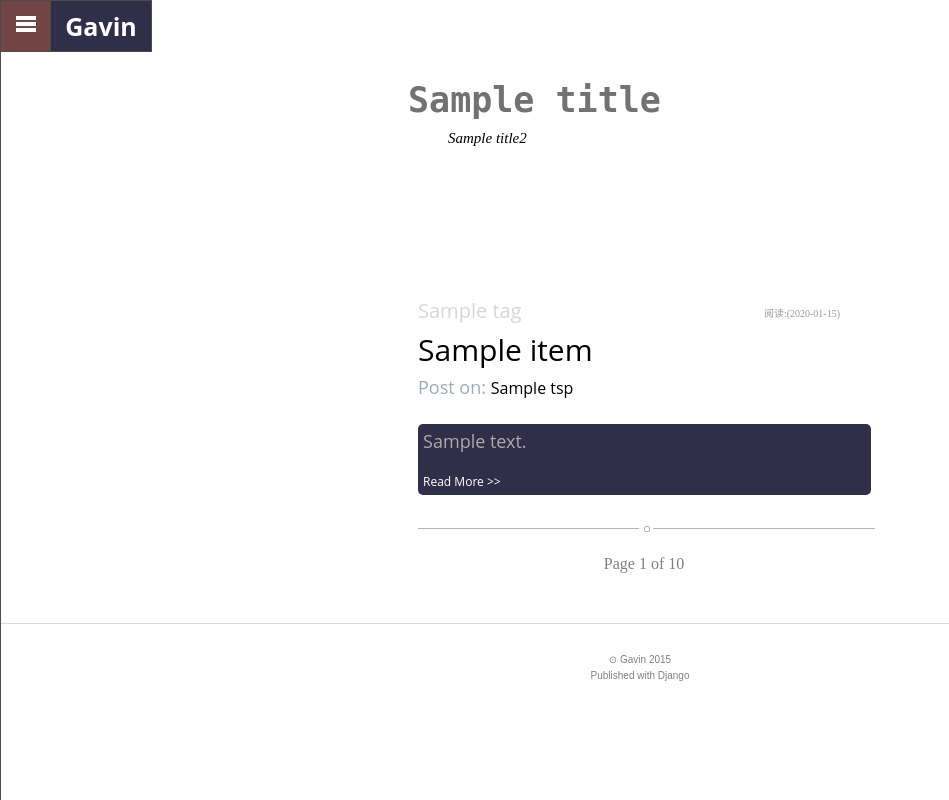
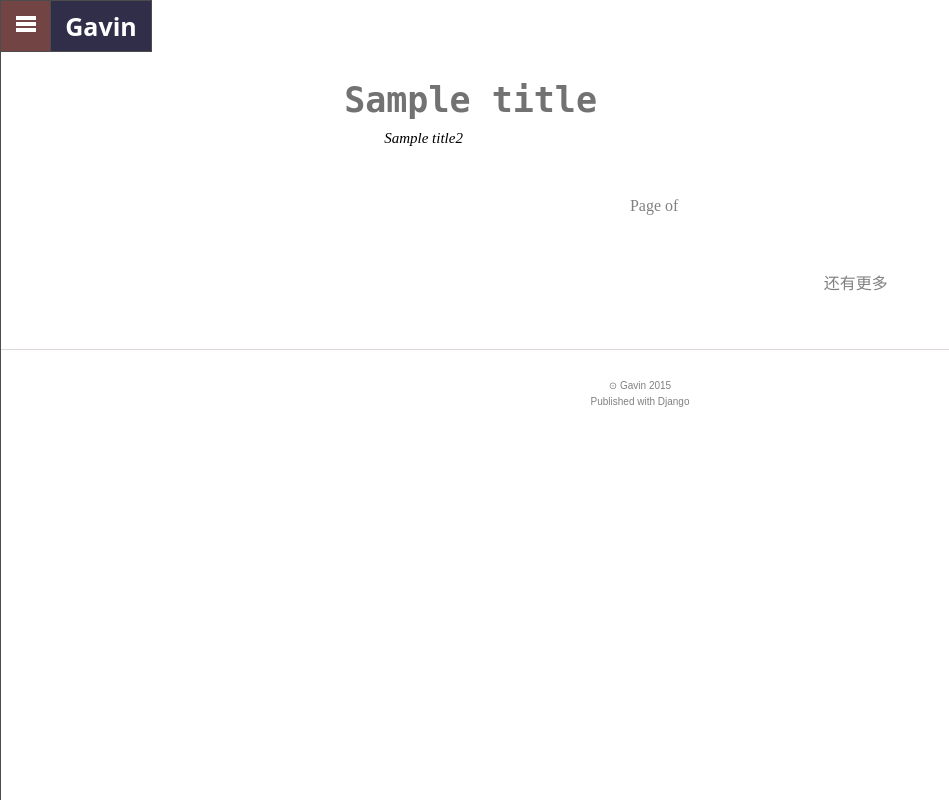
Before and after one commit to gavin9402/mysite, a Django app: template myblog/templates/index.html in a window 1280 px wide. Shown: the whole page, without its empty margins (0-949 px from the left). Run offline with Django 3.2, Linux system fonts and the light colour scheme; the template is opened without the code that fills it: most values are stand-ins (such as "Sample title", 1, 10 or a date in 2020); parts of the project's set-up code (start-up, migrations or seed data) failed here and were passed over.

Commit message:
Split data && add showBody action.

```diff
--- a/myblog/templates/basic.html
+++ b/myblog/templates/basic.html
@@ -21,9 +21,6 @@
 			</div>
 			{% block detail %}
 			{% endblock %}
-		</div>
-		<div id="page">
-			<p>Page {{ page }} of {{ pageTotal }} </p>
 		</div>
 		{% endblock %}
 	</div>
@@ -89,7 +86,16 @@ var tagsShow = false;
 
 $(function(){
 		onAction();
+		showBody();
 		});
+
+function showBody() {
+	$("body").animate(
+			{opacity: 1},
+			600,
+			function() {
+			});
+}
 
 function onAction() {
 	$(".play").on("click", slidePlay);
--- a/myblog/templates/index.html
+++ b/myblog/templates/index.html
@@ -1,46 +1,133 @@
 {% extends "basic.html" %}
-
+{% load mark %}
 {% block title %}Blog{% endblock %}
 
 {% block detail %}
-			{% for item in articles %}
-				<div class="warp">
-				<div class="section">
-					<div class="tag">
-						{{ item.tag }}
-					</div>
-					<div class="scan-time">
-						阅读:({{ item.scanTimes }})
-					</div>
-						<div class="title">
-					<a href="/article/{{ item.articleId}}">
-							{{ item.title }}
-					</a>
-						</div>
-					<div class="tsp">
-						<label class="post-meta">Post on: </label>
-						{{ item.tsp }}
-					</div>
-					<div class="desc">
-						{{ item.desc }}
-						<div class="read-more">
-							<a style="color: white" href="/article/{{ item.articleId}}">
-								Read More >>
-							</a>
-						</div>
-					</div>
-					<div class="separator">
-						<div class="separator-side">
-						</div>
-						<div class="separator-center">
-							<div class="separator-circle">
-							</div>
-						</div>
-						<div class="separator-side">
-						</div>
-					</div>
-				</div>
-				</div>
-			{% endfor %}
+<style>
+	#nextPage {
+		float: right;
+		display: inline-block;
+		color: grey;
+		margin-top: 50px;
+		padding-top: 5px;
+		padding-bottom: 5px;
+		text-align: center;
+		cursor: pointer;
+		width: 35%;
+		font-family: FZShuTi;
+	}
+</style>
+
+		<div id="detail">
+		</div>
+		<div id="page">
+			<p>Page
+			<label id="page_this"></label>
+			of
+			<label id="page_num"></label>
+			</p>
+		</div>
+
+		<div>
+		<div id="nextPage" onclick="nextPage()">
+			还有更多
+		</div>
+		</div>
+
+<script>
+
+	var page = 1;
+	$(function() {
+		getArticlePage();
+	});
+
+	function nextPage() {
+		page += 1;
+		getArticlePage();
+	}
+
+	function getArticlePage() {
+		$.ajax({
+			url: "/getArticlePage/",
+			type: "POST",
+			dataType: "text json",
+			data: {
+				"page": page,
+			},
+			success: function(data) {
+				setPageData(data);
+			},
+			error: function(XMLHttpRequest,
+					   		textStatus,
+					   		errorThrown) {
+				alert(XMLHttpRequest.status);
+				alert(XMLHttpRequest.readyState);
+				alert(textStatus);
+			},
+		});
+	}
+
+	function getSectionHtml(article) {
+		var html = '\
+				<div class="warp">\
+				<div class="section">\
+					<div class="tag">\
+						item.tag\
+					</div>\
+					<div class="scan-time">\
+						阅读:(item.scanTimes)\
+					</div>\
+						<div class="title">\
+					<a href="/article/item.articleId">\
+							item.title\
+					</a>\
+						</div>\
+					<div class="tsp">\
+						<label class="post-meta">Post on: item.tsp</label>\
+					</div>\
+					<div class="desc">\
+						item.desc\
+						<div class="read-more">\
+							<a style="color: #9C98B9;" href="/article/item.articleId">\
+								Read More >>\
+							</a>\
+						</div>\
+					</div>\
+					<div class="separator">\
+						<div class="separator-side">\
+						</div>\
+						<div class="separator-center">\
+							<div class="separator-circle">\
+							</div>\
+						</div>\
+						<div class="separator-side">\
+						</div>\
+					</div>\
+				</div>\
+				</div>\
+			';
+		html = html.replace(new RegExp(/(item.tag)/g), article["tag"]);
+		html = html.replace(new RegExp(/(item.scanTimes)/g), article["scanTimes"]);
+		html = html.replace(new RegExp(/(item.title)/g), article["title"]);
+		html = html.replace(new RegExp(/(item.tsp)/g), article["tsp"]);
+		html = html.replace(new RegExp(/(item.desc)/g), article.desc);
+		html = html.replace(new RegExp(/(item.articleId)/g), article["articleId"]);
+		return html;
+	}
+
+	function setPageData(data) {
+		$("#page_this").html(page);
+		$("#page_num").html(data.pageNum);
+		if (data.pageNum == page) {
+			$("#nextPage").css("display", "none");
+		}
+		for (var i in data.articles) {
+			var div = $("<div>");
+			div.html(getSectionHtml(data.articles[i]));
+			$("#detail").append(div);
+		}
+	}
+
+</script>
 
 {% endblock %}
--- /dev/null
+++ b/myblog/templates/markdown.html
@@ -0,0 +1,2 @@
+{% load mark %}
+{{ data|my_markdown|safe }}
--- a/myblog/urls.py
+++ b/myblog/urls.py
@@ -10,4 +10,7 @@ urlpatterns = [
 	url(r"^admin/$", admin),
 	url(r"^login/$", login),
 	url(r"^loginSubmit/$", loginSubmit),
+	url(r"^add/$", add),
+	url(r"^addArticle/$", addArticle),
+	url(r"^getArticlePage/$", getArticlePage),
 ]
--- a/static/css/basic.css
+++ b/static/css/basic.css
@@ -1,6 +1,7 @@
 * {
 	margin: 0;
 	padding: 0;
+	word-break:break-all;
 }
 
 a {
@@ -8,22 +9,27 @@ a {
 	color: black;
 }
 
+body {
+	font-family: 'Open Sans','Helvetica Neue','Helvetica',Arial,'Hiragino Sans GB', 'Microsoft YaHei','SimSun','Droid Sans Fallback',sans-serif;
+	opacity: 0;
+}
+
 .left-box {
 	display: inline-block;
-	width: 30%;
+	width: 25%;
 	height: 10px;
 }
 
 .right-box {
 	display: inline-block;
-	width: 25%;
+	width: 20%;
 	height: 100px;
 }
 
 .paper {
 	padding-top: 20px;
 	display: inline-block;
-	width: 40%;
+	width: 50%;
 	margin-top: 10px;
 	margin-bottom: 50px;
 	vertical-align: top;
@@ -66,7 +72,7 @@ a {
 .section {
 	padding-left: 10px;
 	width: 100%;
-	margin-top: 150px;
+	margin-top: 100px;
 	display: inline-block;
 	vertical-align: top;
 }
@@ -101,25 +107,22 @@ a {
 }
 
 .section .tsp {
-	margin-top: 5px;
+	margin-top: 15px;
 	font-family: "Open Sans","Helvetica Neue",'Helvetica',Arial, "Microsoft YaHei","STKaiti","Droid Sans Fallback",SimSun,serif;
 }
 
 .section .desc {
 	width: 90%;
-	padding: 5px;
-	margin-top: 25px;
+	margin-top: 45px;
 	font-family: "Open Sans","Helvetica Neue",'Helvetica',Arial, "Microsoft YaHei","STKaiti","Droid Sans Fallback",SimSun,serif;
 	border-radius: 5px;
-	background-color: #312E4A;
-	color:	#ADAAAB;
 	font-size: 18px;
 }
 
 .desc .read-more {
 	margin-top: 20px;
 	font-size: 12px;
-	color: white;
+	color: #74ECE2;
 	width: auto;
 }
 
@@ -252,6 +255,7 @@ a {
 
 #title2 {
 	margin-top: 10px;
+	margin-bottom: 50px;
 	margin-left: 40px;
 	font-size: 15px;
 	font-weight: 500;
@@ -268,3 +272,13 @@ a {
 #content {
 	position: relative;
 }
+
+#top {
+	position: fixed;
+	top: 0;
+	left: 0;
+	width: 1000px;
+	height: 5000px;
+	background-color: white;
+	z-index: 200;
+}
```
Also changed, not shown: myblog/conf.py (added, +10 -0 lines), myblog/logic/tools.py (+7 -0 lines), myblog/logic/user.py (+32 -2 lines), myblog/models.py (+5 -4 lines), myblog/templates/add.html (added, +129 -0 lines), myblog/templates/article.html (+16 -5 lines), myblog/templates/login.html (+10 -0 lines), myblog/views.py (+62 -19 lines), 3 other files.
